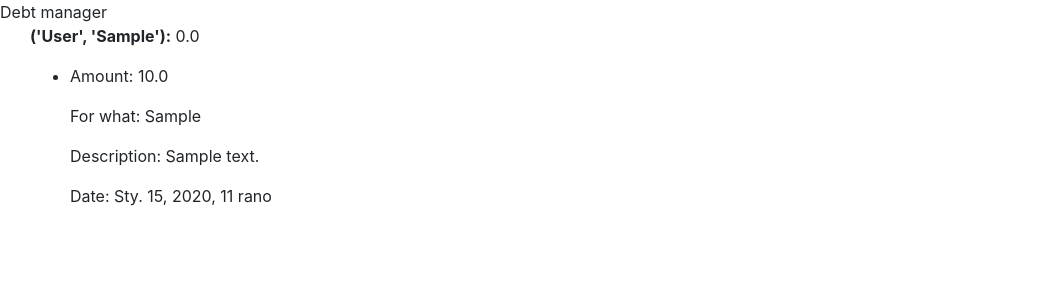
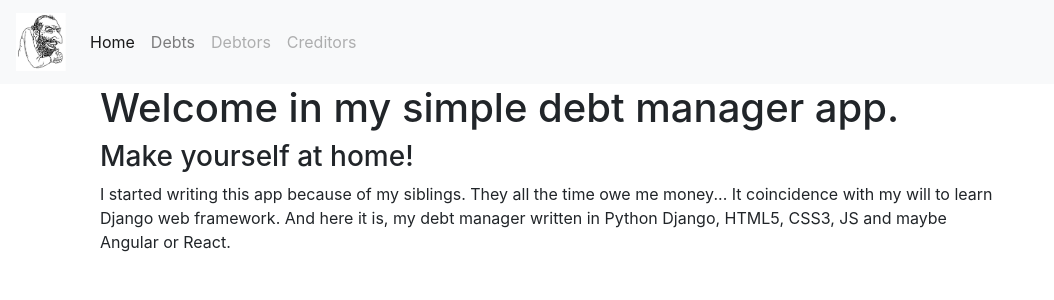
Before and after one commit to granshuniek/who_owes_me, a Django app: page /debt_manager/ in a window 1280 px wide. Shown: the top 300 px of the page, without its empty margins (0-1054 px from the left). Run offline with Django 3.2, Linux system fonts and the light colour scheme; tables that the repository leaves empty hold one stand-in row (values such as "Sample post"); some libraries are stand-ins or nearby versions.

Commit message:
fancy main view

```diff
--- a/who_owes_me/debt_manager/templates/debt_manager/base_generic.html
+++ b/who_owes_me/debt_manager/templates/debt_manager/base_generic.html
@@ -1,7 +1,7 @@
 <!DOCTYPE html>
 <html>
     <head>
-        {% block title%}Debt manager{% endblock %}
+            <title>{% block title%}Debt manager{% endblock %}</title>
         <meta charset="utf-8">
 
         {% load static %}
@@ -10,7 +10,29 @@
 
     </head>
     <body>
-        <div class="container-fluid">
+        <nav class="navbar navbar-expand-lg navbar-light bg-light">
+                <a class="navbar-brand" href="{% url 'index' %}"><img width="50px" src="{% static 'debt_manager/img/logo.png' %}"></a>
+                <button class="navbar-toggler" type="button" data-toggle="collapse" data-target="#navbarSupportedContent" aria-controls="navbarSupportedContent" aria-expanded="false" aria-label="Toggle navigation">
+                    <span class="navbar-toggler-icon"></span>
+                </button>
+                <div class="collapse navbar-collapse" id="navbarSupportedContent">
+                    <ul class="navbar-nav mr-auto">
+                    <li class="nav-item active">
+                        <a class="nav-link" href="{% url 'index' %}">Home <span class="sr-only">(current)</span></a>
+                    </li>
+                    <li class="nav-item">
+                        <a class="nav-link" href="{% url 'debts' %}">Debts</a>
+                    </li>
+                    <li class="nav-item">
+                        <a class="nav-link disabled" href="{% url 'debtors' %}">Debtors</a>
+                    </li>
+                    <li class="nav-item">
+                            <a class="nav-link disabled" href="{% url 'creditors' %}">Creditors</a>
+                            </li>
+                    </ul>
+                </div>
+                </nav>
+        <div class="container">
             <div class="col-sm-10 ">
                 {% block content %}{% endblock %}
             </div>
--- a/who_owes_me/debt_manager/templates/debt_manager/index.html
+++ b/who_owes_me/debt_manager/templates/debt_manager/index.html
@@ -1,17 +1,15 @@
 {% extends "debt_manager/base_generic.html" %}
 
 {% block content %}
-    {% for key, value in debts_sum.items %}
-        <p><strong>{{ key }}:</strong> {{ value }}</p>
-    {% endfor %}
-    <ul>
-    {% for debt in debts%}
-        <li>
-            <p>Amount: {{debt.amount}}</p>
-            <p>For what: {{debt.for_what}}</p>
-            <p>Description: {{debt.description}}</p>
-            <p>Date: {{debt.date}}</p>
-        </li>
-    {% endfor %}
-    </ul>
+    <h1>
+        Welcome in my simple debt manager app.
+    </h1>
+    <h3>
+        Make yourself at home!
+    </h3>
+    <p>
+        I started writing this app because of my siblings. They all the time owe me money... It coincidence
+        with my will to learn Django web framework. And here it is, my debt manager written in Python Django,
+        HTML5, CSS3, JS and maybe Angular or React.
+    </p>
 {% endblock %}
```
Also changed, not shown: who_owes_me/debt_manager/templates/debt_manager/debts.html (added, +17 -0 lines), who_owes_me/debt_manager/static/debt_manager/img/logo.png (added).
